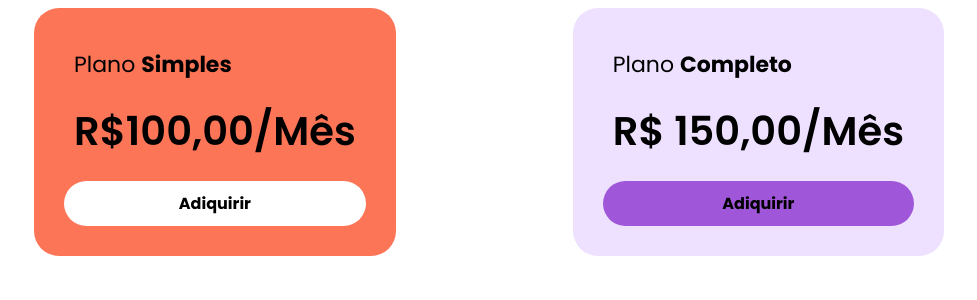
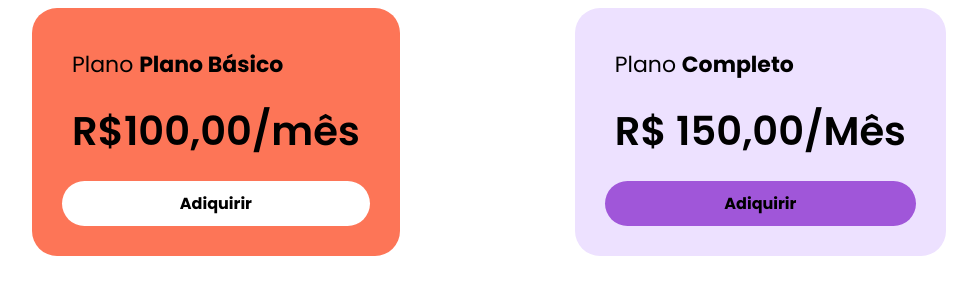
Before and after one commit to Alex-Trauthman/projetosAngular, an Angular app in the folder comecando/components/: page / in a window 1280 px wide. Shown: the top 300 px of the page, without its empty margins (151-1128 px from the left). Built offline with nearby package versions, Linux system fonts and the light colour scheme.

Commit message:
optional objects

```diff
--- a/comecando/components/src/app/card/card.component.html
+++ b/comecando/components/src/app/card/card.component.html
@@ -1,5 +1,5 @@
 <div class="card">
-    <div class="card__plan card__item">Plano <b>{{plano.infos.tipo}}</b></div>
-    <div class="card__price card__item">{{ plano.getFullPrice() }}</div>
+    <div class="card__plan card__item">Plano <b>{{plano?.infos?.tipo}}</b></div>
+    <div class="card__price card__item">{{ plano?.getFullPrice() }}</div>
     <app-card-button></app-card-button>
 </div>
--- a/comecando/components/src/app/card/card.component.ts
+++ b/comecando/components/src/app/card/card.component.ts
@@ -1,4 +1,13 @@
 import { Component } from '@angular/core';
+
+interface IPlano{
+  infos: IInfos;
+}
+interface IInfos{
+  tipo : string;
+  preco: number;
+  prazo: string;
+}
 
 @Component({
   selector: 'app-card',
@@ -6,15 +15,15 @@ import { Component } from '@angular/core';
   styleUrl: './card.component.scss'
 })
 export class CardComponent {
-  plano ={
+  plano:any ={
     infos:{
-      tipo: 'Simples',
+      tipo: 'Plano Básico',
       preco: 100,
-      prazo: 'Mês',
+      prazo: 'mês'
     },
     getFullPrice: function(){
-      return'R$'+ this.infos.preco+',00/'+this.infos.prazo;
-    }
+      return'R$'+ this?.infos?.preco +',00/'+this?.infos?.prazo;
+    },
   };
 
 }
```
